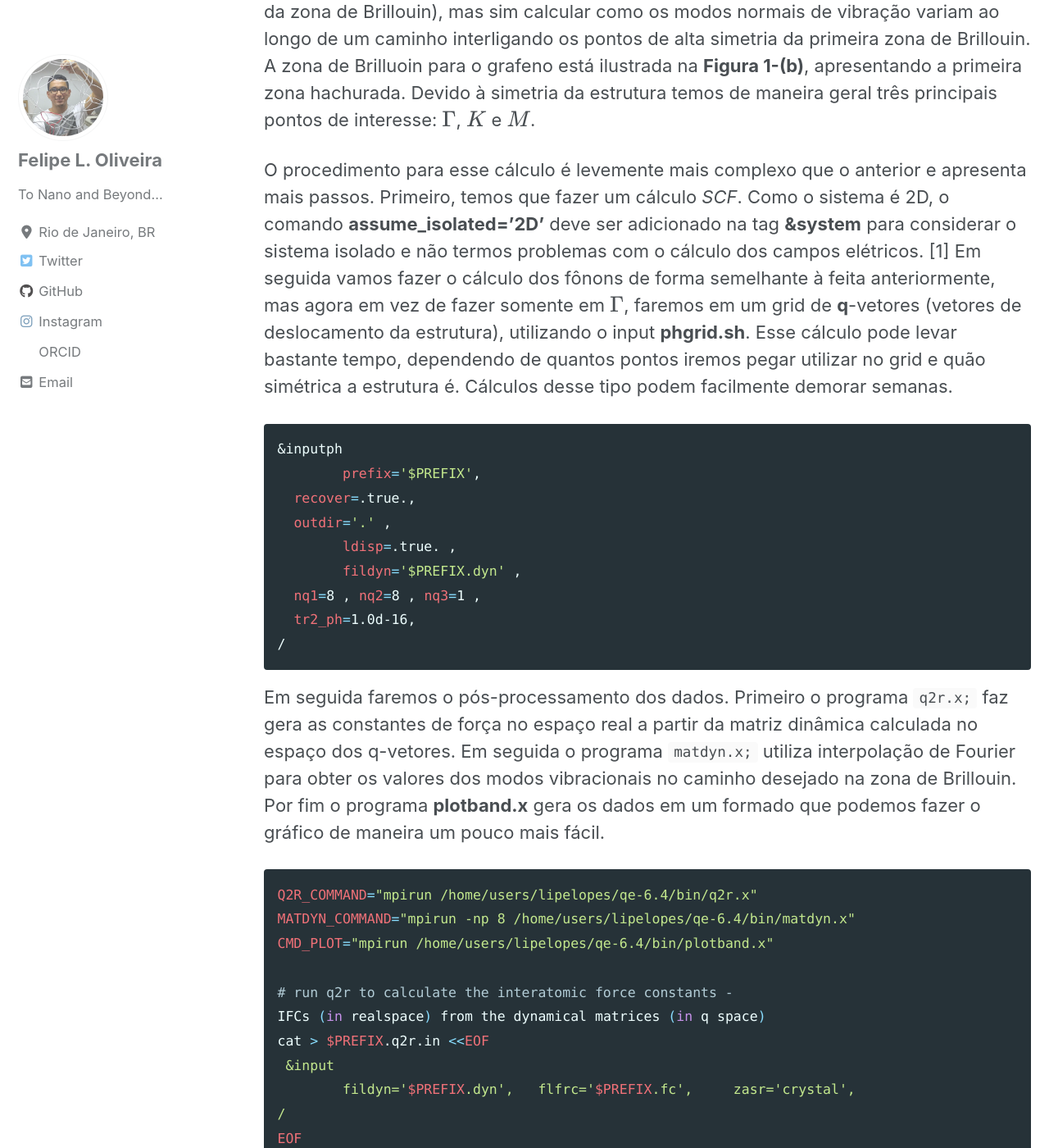
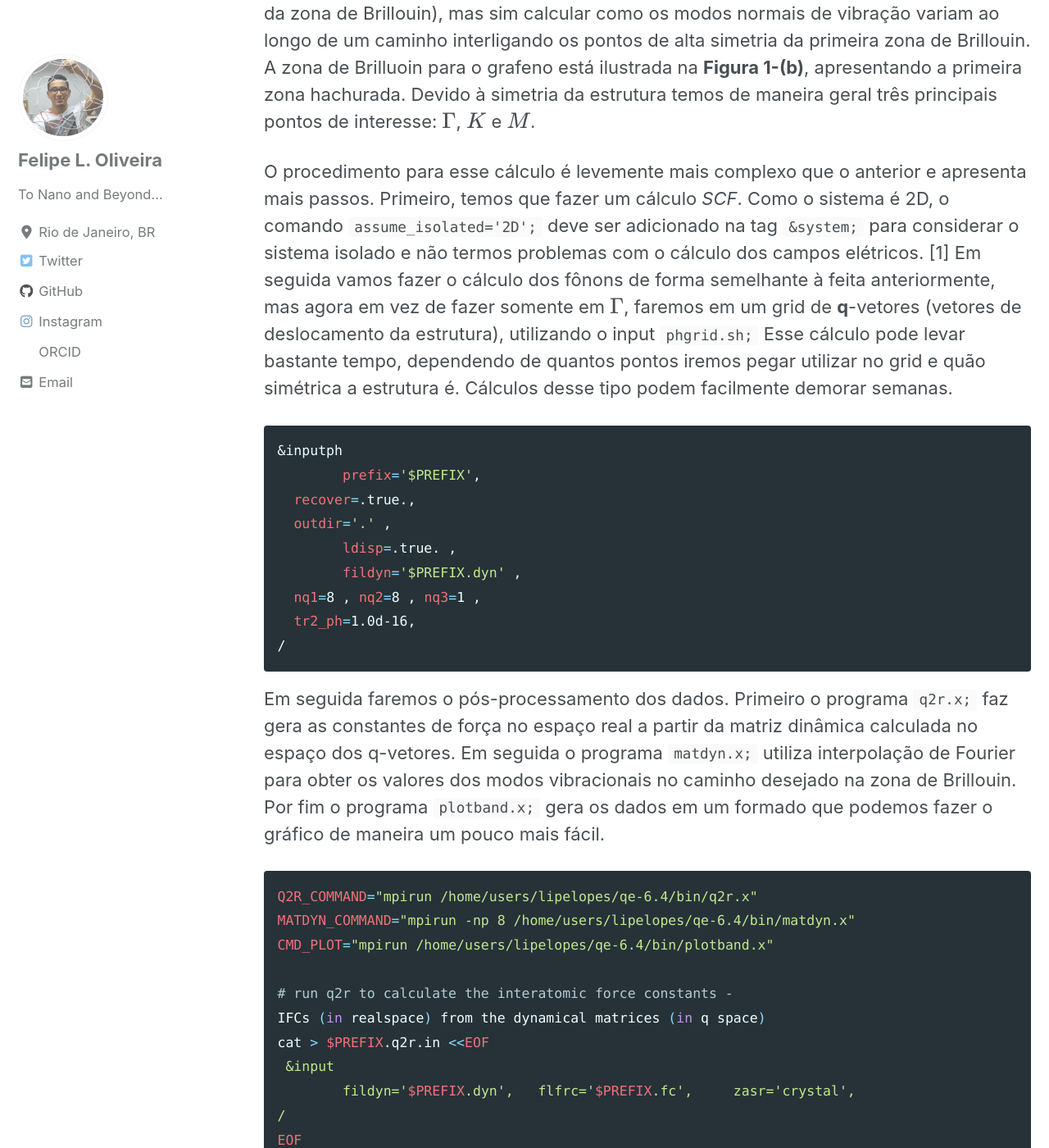
Before and after one commit to lipelopesoliveira/lipelopesoliveira.github.io, a Jekyll site: the page built from _posts/Tutorial_QE/2019-09-03-cap2-2.md, in a window 1280 px wide and 1400 px high, scrolled down 5509 px. Shown: the whole window at 82% size. Built offline with Jekyll 4.4.1, drawn with Linux system fonts in a browser that asks for light colours; cached includes are drawn as plain includes; nearby versions of some CDN libraries; formulas are drawn with MathJax 3; some of the changed text lies outside the part shown.

Commit message:
Update 2019-09-03-cap2-2.md

````diff
--- a/_posts/Tutorial_QE/2019-09-03-cap2-2.md
+++ b/_posts/Tutorial_QE/2019-09-03-cap2-2.md
@@ -18,7 +18,7 @@ Dentre os mais diversos sistemas 2D que podemos explorar, de longe o mais famoso
 
 > Uma rede do tipo *"honeycomb"* não é uma rede de Bravais. A rede de Bravais do grafeno é uma rede *hexagonal*. Uma rede Bravais hexagonal é aquela cuja célula unitária é um prisma com bases hexagonais e cujos pontos de rede estão localizados nos vértices da célula unitária e nos centro da base.
 
-Podemos representar a célula unitária do grafeno de duas formas: **(1)** Um átomo posicionado no centro (0, 0, 0) e outro na posição (1/3, 2/3, 0); **(2)** Um átomo em (2/3, 1/3, 0) e outro em (1/3, 2/3, 0). Ambas são absolutamente equivalentes, entretanto a primeira representação apresenta simetria $$P\Bar{6}m2$$ #187 e a segunda $$P6/mmm$$ #191 apresenando 24 elementos de simetria.
+Podemos representar a célula unitária do grafeno de duas formas: **(1)** Um átomo posicionado no centro (0, 0, 0) e outro na posição (1/3, 2/3, 0); **(2)** Um átomo em (2/3, 1/3, 0) e outro em (1/3, 2/3, 0). Ambas são absolutamente equivalentes, entretanto a primeira representação apresenta simetria $$P\bar{6}m2$$ #187 e a segunda $$P6/mmm$$ #191 apresenando 24 elementos de simetria.
 
 ## Estrutura em equilíbrio
 
@@ -67,7 +67,7 @@ $CMD_PW < $PREFIX.$celldm.$CALC.in > $PREFIX.$celldm.$CALC.out
 done
 ```
 
-Vamos fazer um processo análogo ao feito para moléculas, entretanto dessa vez vamos automatizar um pouco o processo. No *script* grafeno.sh utilizamos um **for** para executar os cálculos sequencias para os diversos parâmetros $$a$$. No código **run.py** escrevemos um programa para abrir todos os arquivos **\*.out**, pegar as energias, fazer o ajuste do potencial de Morse e gerar o gráfico. Facilita um pouco a vida, não é mesmo?
+Vamos fazer um processo análogo ao feito para moléculas, entretanto dessa vez vamos automatizar um pouco o processo. No *script* grafeno.sh utilizamos um `for` para executar os cálculos sequencias para os diversos parâmetros $$a$$. No código `run.py;` escrevemos um programa para abrir todos os arquivos `\*.out;`, pegar as energias, fazer o ajuste do potencial de Morse e gerar o gráfico. Facilita um pouco a vida, não é mesmo?
 
 ```python
 import os
@@ -134,7 +134,7 @@ Como resultado do ajuste do potencial harmônico obtemos os parâmetros: $$k = 0
 
 Para avaliar a estabilidade da estrutura devemos, da mesma forma como fizemos com a molécula de $$N_2$$, olhar para os modos normais de vibração da estrutura. Entretanto, diferente de como fizemos anteriormente não vamos apenas fazer o cálculo em $$\Gamma$$ (centro da zona de Brillouin), mas sim calcular como os modos normais de vibração variam ao longo de um caminho interligando os pontos de alta simetria da primeira zona de Brillouin. A zona de Brilluoin para o grafeno está ilustrada na **Figura 1-(b)**, apresentando a primeira zona hachurada. Devido à simetria da estrutura temos de maneira geral três principais pontos de interesse: $$\Gamma$$, $$K$$ e $$M$$.
 
-O procedimento para esse cálculo é levemente mais complexo que o anterior e apresenta mais passos. Primeiro, temos que fazer um cálculo *SCF*. Como o sistema é 2D, o comando **assume_isolated='2D'** deve ser adicionado na tag **&system** para considerar o sistema isolado e não termos problemas com o cálculo dos campos elétricos. [1] Em seguida vamos fazer o cálculo dos fônons de forma semelhante à feita anteriormente, mas agora em vez de fazer somente em $$\Gamma$$, faremos em um grid de **q**-vetores (vetores de deslocamento da estrutura), utilizando o input **phgrid.sh**. Esse cálculo pode levar bastante tempo, dependendo de quantos pontos iremos pegar utilizar no grid e quão simétrica a estrutura é. Cálculos desse tipo podem facilmente demorar semanas.
+O procedimento para esse cálculo é levemente mais complexo que o anterior e apresenta mais passos. Primeiro, temos que fazer um cálculo *SCF*. Como o sistema é 2D, o comando `assume_isolated='2D';` deve ser adicionado na tag `&system;` para considerar o sistema isolado e não termos problemas com o cálculo dos campos elétricos. [1] Em seguida vamos fazer o cálculo dos fônons de forma semelhante à feita anteriormente, mas agora em vez de fazer somente em $$\Gamma$$, faremos em um grid de **q**-vetores (vetores de deslocamento da estrutura), utilizando o input `phgrid.sh;` Esse cálculo pode levar bastante tempo, dependendo de quantos pontos iremos pegar utilizar no grid e quão simétrica a estrutura é. Cálculos desse tipo podem facilmente demorar semanas.
 
 ```bash
 &inputph
@@ -148,7 +148,7 @@ O procedimento para esse cálculo é levemente mais complexo que o anterior e ap
 /
 ```
 
-Em seguida faremos o pós-processamento dos dados. Primeiro o programa `q2r.x;` faz gera as constantes de força no espaço real a partir da matriz dinâmica calculada no espaço dos q-vetores. Em seguida o programa `matdyn.x;` utiliza interpolação de Fourier para obter os valores dos modos vibracionais no caminho desejado na zona de Brillouin. Por fim o programa **plotband.x** gera os dados em um formado que podemos fazer o gráfico de maneira um pouco mais fácil.
+Em seguida faremos o pós-processamento dos dados. Primeiro o programa `q2r.x;` faz gera as constantes de força no espaço real a partir da matriz dinâmica calculada no espaço dos q-vetores. Em seguida o programa `matdyn.x;` utiliza interpolação de Fourier para obter os valores dos modos vibracionais no caminho desejado na zona de Brillouin. Por fim o programa `plotband.x;` gera os dados em um formado que podemos fazer o gráfico de maneira um pouco mais fácil.
 
 ```bash
 Q2R_COMMAND="mpirun /home/users/lipelopes/qe-6.4/bin/q2r.x"
````
